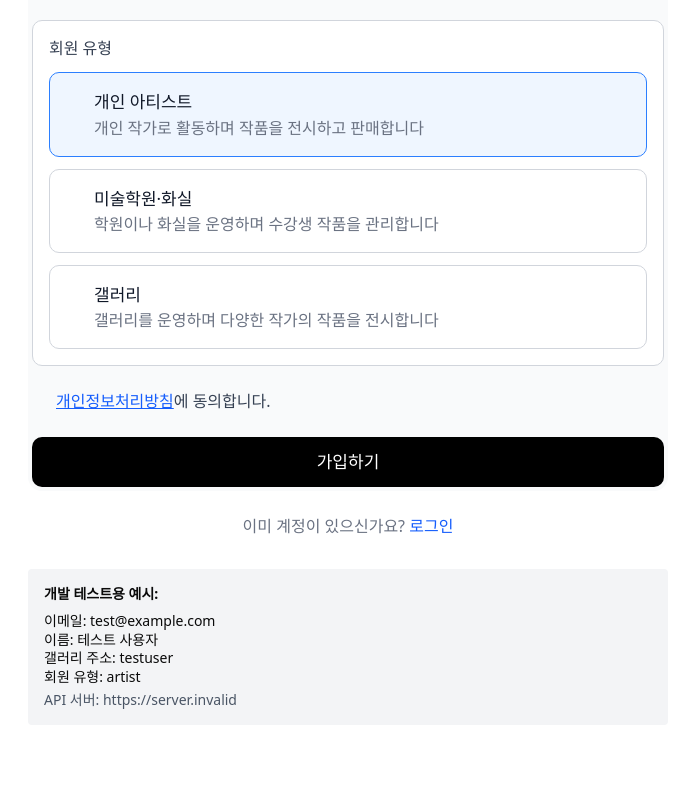
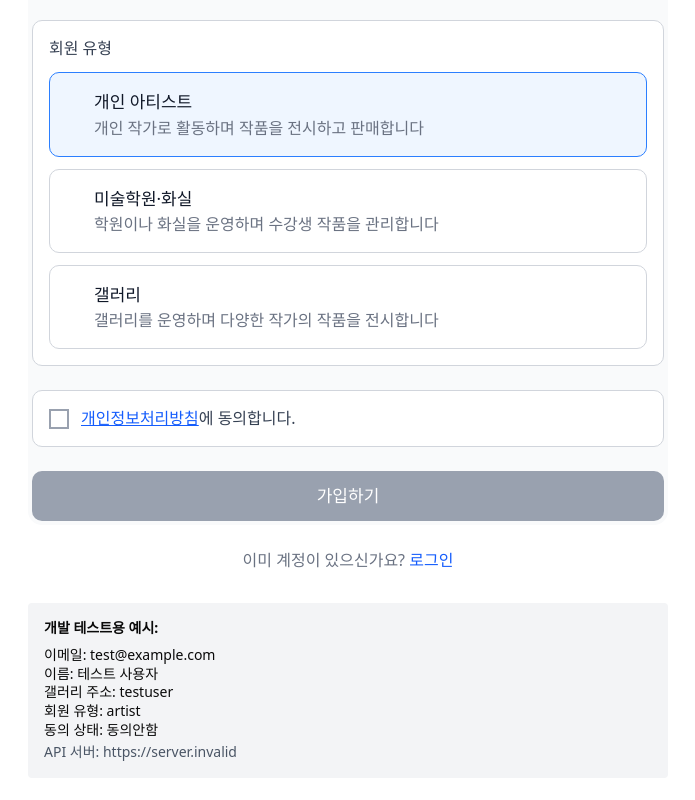
Before and after one commit to allgreektomee/artive-frontend, a Next.js app in the folder artive-frontend/: page /auth/signup in a window 1280 px wide. Shown: the part 1006-1806 px from the top of the page, without its empty margins (292-987 px from the left). Built offline with nearby package versions, Linux system fonts and the light colour scheme; no server answers.

Commit message:
823 배포 로그인
823 배포 로그인

```diff
--- a/artive-frontend/src/app/auth/signup/page.tsx
+++ b/artive-frontend/src/app/auth/signup/page.tsx
@@ -21,7 +21,7 @@ export default function SignupPage() {
     name: "",
     slug: "",
     bio: "",
-    role: "artist" as UserRole, // role 추가
+    role: "artist" as UserRole,
   });
 
   const [errors, setErrors] = useState<string | null>(null);
@@ -31,6 +31,7 @@ export default function SignupPage() {
   const [slugStatus, setSlugStatus] = useState<
     "idle" | "checking" | "available" | "duplicate"
   >("idle");
+  const [agreedToTerms, setAgreedToTerms] = useState(false);
 
   const router = useRouter();
   const [isLoading, setIsLoading] = useState(false);
@@ -90,7 +91,7 @@ export default function SignupPage() {
 
   const validate = () => {
     const emailRegex = /^[^\s@]+@[^\s@]+\.[^\s@]+$/;
-    const slugRegex = /^[a-z0-9-_]+$/; // 하이픈, 언더스코어 추가
+    const slugRegex = /^[a-z0-9-_]+$/;
 
     if (!emailRegex.test(form.email)) return "유효한 이메일 형식을 입력하세요.";
     if (form.password.length < 8)
@@ -105,6 +106,7 @@ export default function SignupPage() {
       return "갤러리 주소는 최소 3자 이상이어야 합니다.";
     if (emailStatus !== "available") return "이메일 중복확인을 해주세요.";
     if (slugStatus !== "available") return "갤러리 주소 중복확인을 해주세요.";
+    if (!agreedToTerms) return "개인정보처리방침에 동의해주세요.";
     return null;
   };
 
@@ -136,7 +138,7 @@ export default function SignupPage() {
   };
 
   const checkSlugAvailability = async (slugValue: string) => {
-    const slugRegex = /^[a-z0-9-_]+$/; // 하이픈, 언더스코어 추가
+    const slugRegex = /^[a-z0-9-_]+$/;
     if (!slugValue || slugValue.length < 3) {
       alert("갤러리 주소는 3자 이상이어야 합니다.");
       return;
@@ -159,12 +161,10 @@ export default function SignupPage() {
       });
 
       const data = await response.json();
-      console.log("받은 데이터:", data); // 디버깅
+      console.log("받은 데이터:", data);
 
-      // ✅ 상태 업데이트 수정
       if (data.available === true) {
         setSlugStatus("available");
-        // alert 제거 (UI로 충분함)
       } else {
         setSlugStatus("duplicate");
       }
@@ -186,17 +186,16 @@ export default function SignupPage() {
     setErrors(null);
     setIsLoading(true);
 
-    // 전송할 데이터 확인
     const requestData = {
       email: form.email.trim(),
       password: form.password,
       name: form.name.trim(),
       slug: form.slug.trim(),
       bio: form.bio.trim() || null,
-      role: form.role, // "artist", "academy", "gallery" 중 하나
+      role: form.role,
     };
 
-    console.log("전송 데이터:", requestData); // 디버깅용
+    console.log("전송 데이터:", requestData);
 
     try {
       const res = await fetch(`${backEndUrl}/api/auth/register`, {
@@ -216,8 +215,8 @@ export default function SignupPage() {
       });
 
       const data = await res.json();
-      console.log("응답 상태:", res.status); // 디버깅용
-      console.log("응답 데이터:", data); // 디버깅용
+      console.log("응답 상태:", res.status);
+      console.log("응답 데이터:", data);
 
       if (res.ok) {
         alert(
@@ -225,9 +224,7 @@ export default function SignupPage() {
         );
         router.push("/auth/login");
       } else {
-        // 422 에러 처리 - FastAPI validation error
         if (res.status === 422 && data.detail) {
-          // detail이 배열인 경우 (validation errors)
           if (data.detail && Array.isArray(data.detail)) {
             const firstError = data.detail[0];
             const field =
@@ -235,14 +232,11 @@ export default function SignupPage() {
             const message = firstError.msg || "유효하지 않은 값입니다";
             setErrors(`${field}: ${message}`);
           } else if (typeof data.detail === "string") {
-            // detail이 문자열인 경우
             setErrors(data.detail);
           } else {
-            // detail이 객체인 경우
             setErrors(JSON.stringify(data.detail));
           }
         } else {
-          // 기타 에러
           setErrors(data.detail || data.message || "회원가입에 실패했습니다.");
         }
       }
@@ -284,6 +278,7 @@ export default function SignupPage() {
             className="w-full border border-gray-300 p-3 rounded-lg focus:outline-none focus:border-blue-500"
             required
             disabled={isLoading}
+            autoComplete="email"
           />
 
           <div className="flex justify-between items-center mt-3">
@@ -331,6 +326,7 @@ export default function SignupPage() {
             className="w-full border border-gray-300 p-3 rounded-lg focus:outline-none focus:border-blue-500 mb-4"
             required
             disabled={isLoading}
+            autoComplete="name"
           />
 
           {/* 갤러리 주소 안내 */}
@@ -353,6 +349,7 @@ export default function SignupPage() {
                 className="flex-1 border border-gray-300 p-3 rounded-r-lg focus:outline-none focus:border-blue-500"
                 required
                 disabled={isLoading}
+                autoComplete="username"
               />
             </div>
 
@@ -418,6 +415,7 @@ export default function SignupPage() {
               className="w-full border border-gray-300 p-3 rounded-lg focus:outline-none focus:border-blue-500"
               required
               disabled={isLoading}
+              autoComplete="new-password"
             />
             <input
               type="password"
@@ -428,6 +426,7 @@ export default function SignupPage() {
               className="w-full border border-gray-300 p-3 rounded-lg focus:outline-none focus:border-blue-500 bg-white"
               required
               disabled={isLoading}
+              autoComplete="new-password"
             />
           </div>
         </div>
@@ -473,19 +472,32 @@ export default function SignupPage() {
             ))}
           </div>
         </div>
-        {/* 개인정보 처리방침 동의 */}
-        <div className="flex items-center space-x-2 text-sm">
+
+        {/* === 개인정보 처리방침 동의 === */}
+        <div className="bg-white border border-gray-300 p-4 rounded-lg">
+          <div className="flex items-center space-x-3">
             <input
               type="checkbox"
               id="agree"
+              checked={agreedToTerms}
+              onChange={(e) => setAgreedToTerms(e.target.checked)}
               required
-            className="w-4 h-4"
+              className="h-5 w-5 text-blue-600 bg-white border-2 border-gray-400 rounded focus:ring-blue-500 focus:ring-2"
+              style={{
+                accentColor: "#3b82f6",
+                minWidth: "20px",
+                minHeight: "20px",
+              }}
               disabled={isLoading}
             />
-          <label htmlFor="agree" className="text-gray-700">
+            <label
+              htmlFor="agree"
+              className="text-sm text-gray-700 cursor-pointer flex-1"
+            >
               <a
                 href="https://www.artivefor.me/terms"
                 target="_blank"
+                rel="noopener noreferrer"
                 className="text-blue-600 underline hover:text-blue-800"
               >
                 개인정보처리방침
@@ -493,11 +505,12 @@ export default function SignupPage() {
               에 동의합니다.
             </label>
           </div>
+        </div>
 
         <button
           type="submit"
           className="w-full bg-black text-white py-3 rounded-lg hover:bg-gray-800 disabled:bg-gray-400 disabled:cursor-not-allowed transition-colors"
-          disabled={isLoading}
+          disabled={isLoading || !agreedToTerms}
         >
           {isLoading ? "가입 중..." : "가입하기"}
         </button>
@@ -518,6 +531,7 @@ export default function SignupPage() {
           <p>이름: 테스트 사용자</p>
           <p>갤러리 주소: testuser</p>
           <p>회원 유형: {form.role}</p>
+          <p>동의 상태: {agreedToTerms ? "동의함" : "동의안함"}</p>
           <p className="text-gray-600 mt-1">
             API 서버: {backEndUrl || "환경변수 설정 필요"}
           </p>
```
Also changed, not shown: 1 other file (tests, documents, lock files or other folders). Lines whose indentation alone changed are shown as unchanged.
